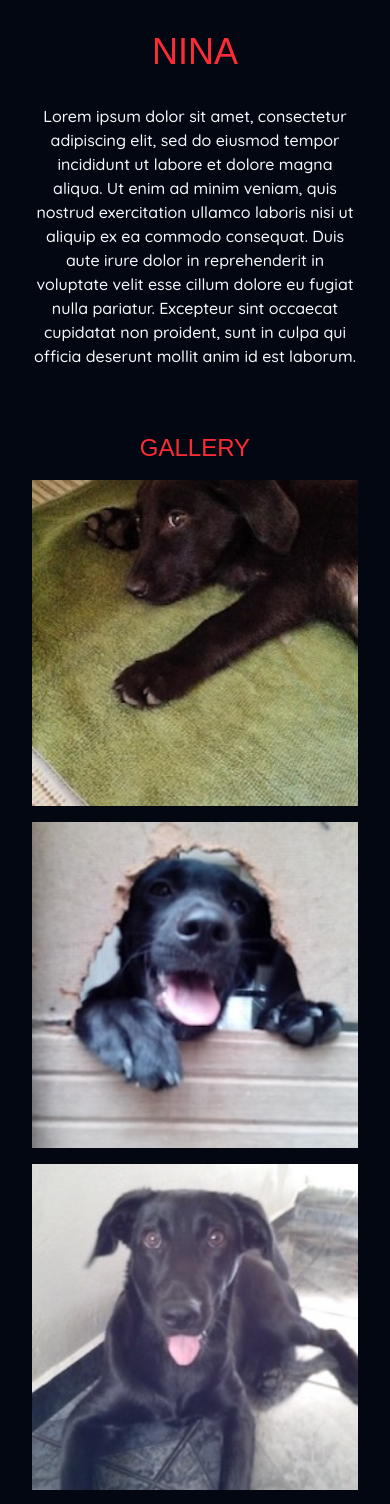
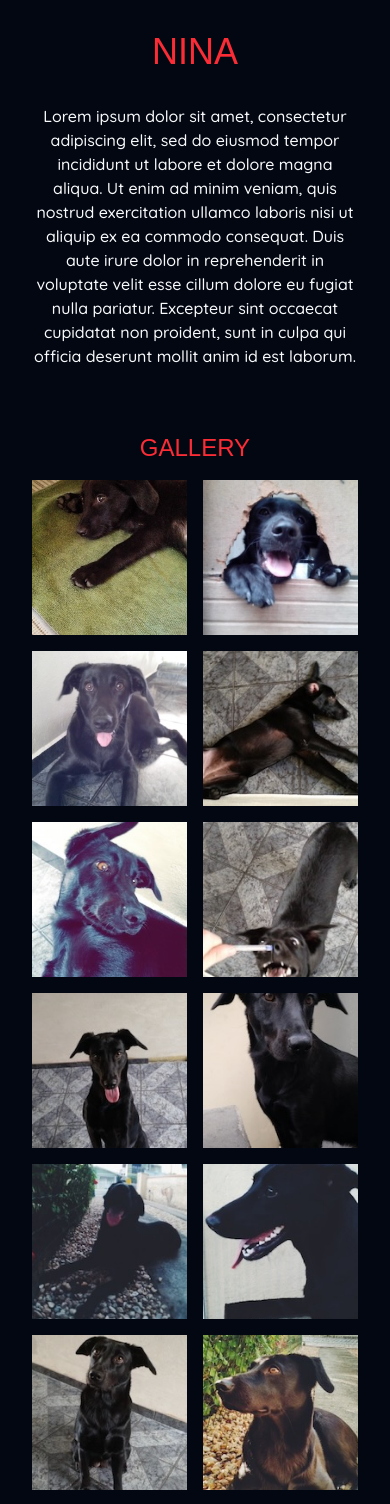
Before and after one commit to andresilva-cc/nina, a Next.js app: page / in a window 390 px wide. Shown: the top 1504 px of the page. Built offline with nearby package versions, Linux system fonts and the light colour scheme; a web font is replaced by a local one.

Commit message:
feat: change grid size

```diff
--- a/src/components/GallerySection.tsx
+++ b/src/components/GallerySection.tsx
@@ -33,7 +33,7 @@ export function GallerySection() {
   return (
     <section>
       <h2 className="font-title text-2xl mb-4 text-red-500">GALLERY</h2>
-      <ul className="grid grid-cols-1 sm:grid-cols-2 md:grid-cols-4 lg:grid-cols-6 2xl:grid-cols-8 gap-4">
+      <ul className="grid grid-cols-2 sm:grid-cols-3 md:grid-cols-4 lg:grid-cols-6 2xl:grid-cols-8 gap-4">
         { images.map((image, index) => (
           <li
             key={index}
```
